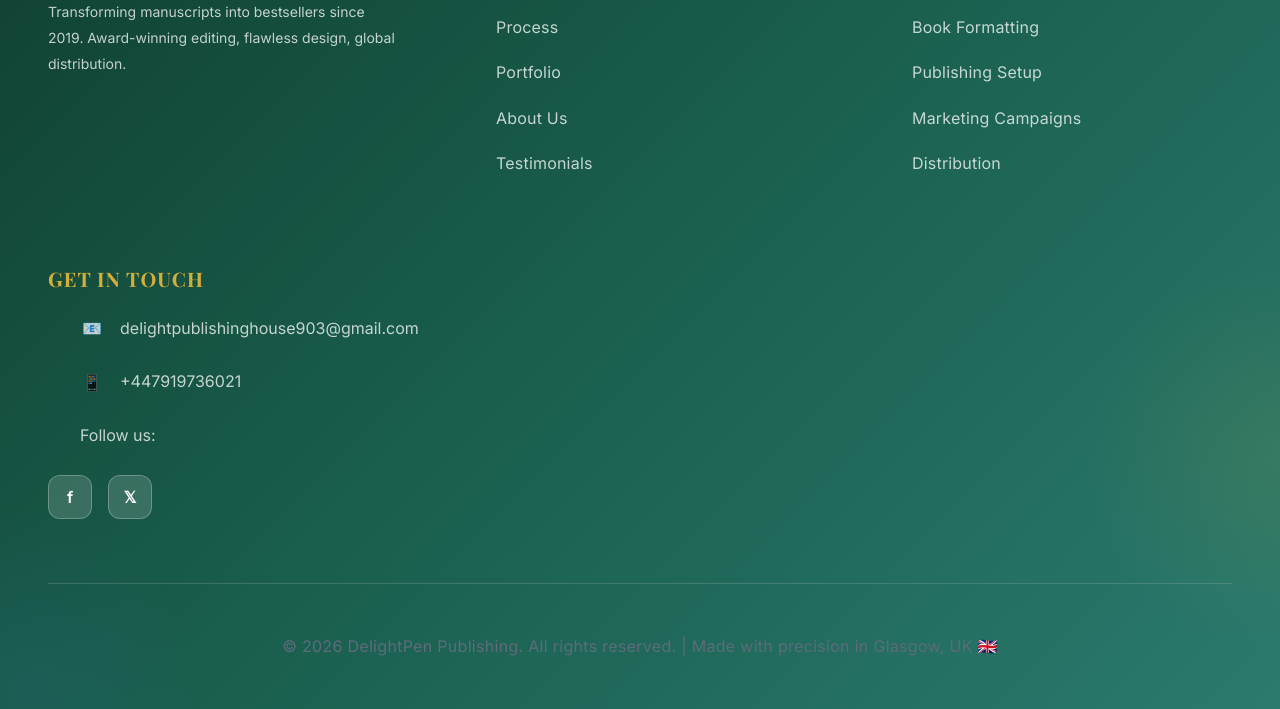
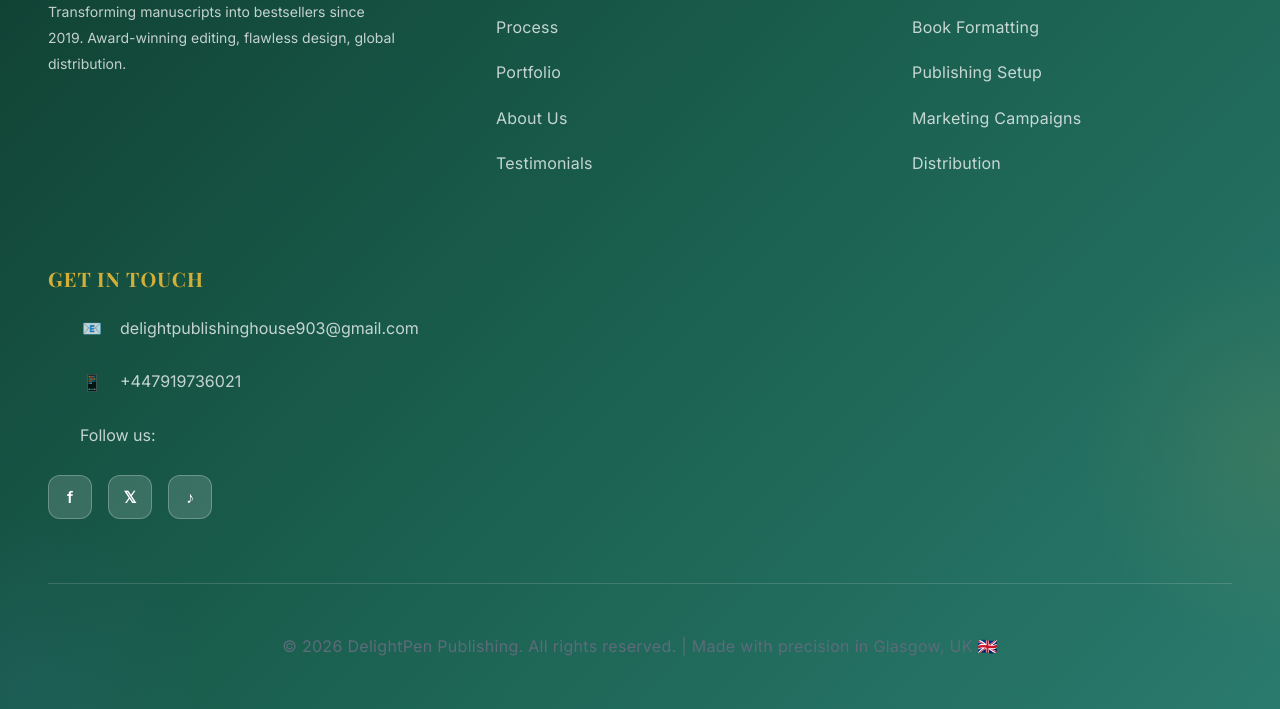
Before and after one commit to adeyejesuolaoluwa/Delight-publishing, a website built with Vite: page index.html in a window 1280 px wide. Shown: the part 7811-8520 px from the top of the page. Built offline with nearby package versions, Linux system fonts and the light colour scheme.

Commit message:
Add: TikTok social link to footer

```diff
--- a/index.html
+++ b/index.html
@@ -443,6 +443,7 @@
                 <div class="social-icons">
                     <a href="https://www.facebook.com/share/18FsCDpUo6/?mibextid=wwXIfr" class="social-icon" aria-label="Facebook" target="_blank" rel="noopener noreferrer">f</a>
                     <a href="https://x.com/Gracewilliam805" class="social-icon" aria-label="X (Twitter)" target="_blank" rel="noopener noreferrer">𝕏</a>
+                    <a href="https://www.tiktok.com/@delight.pen90?_r=1&_t=ZT-95ZeILXnJYUI" class="social-icon" aria-label="TikTok" target="_blank" rel="noopener noreferrer">♪</a>
                 </div>
             </div>
         </div>
```
